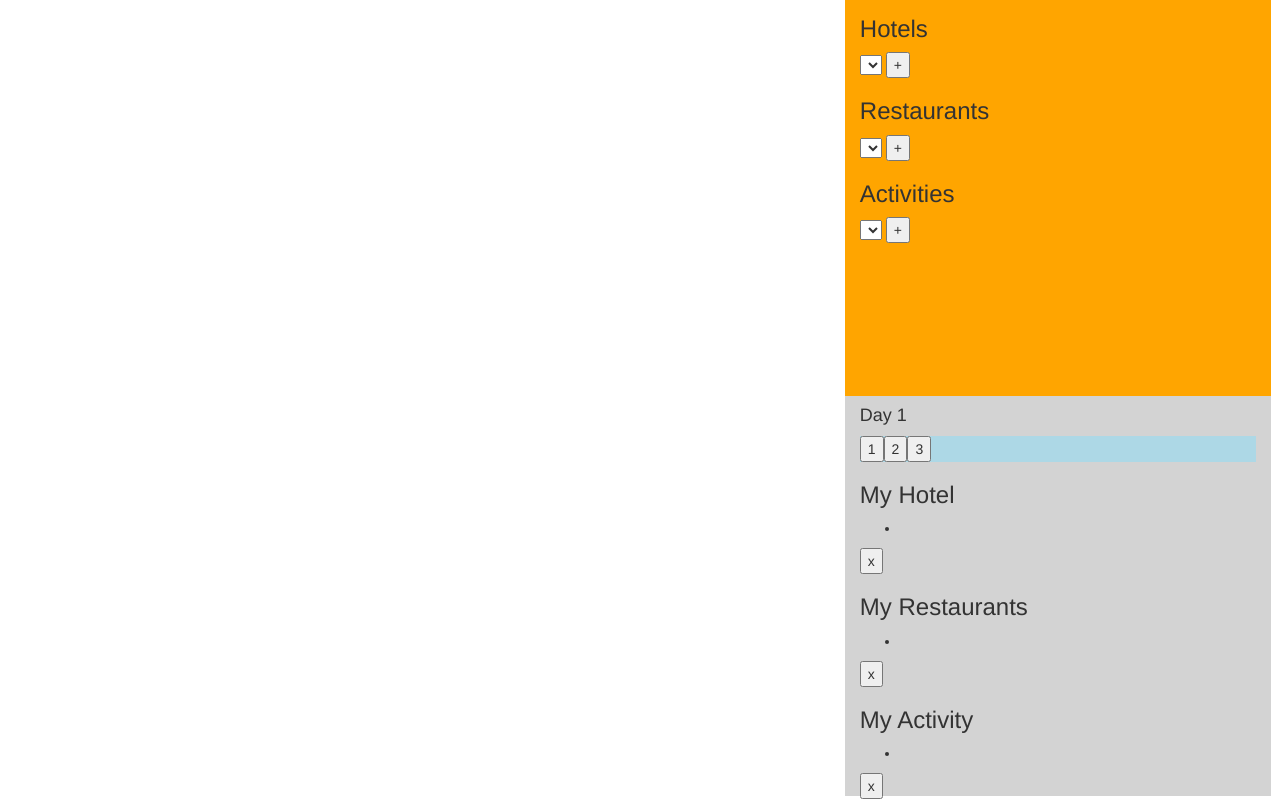
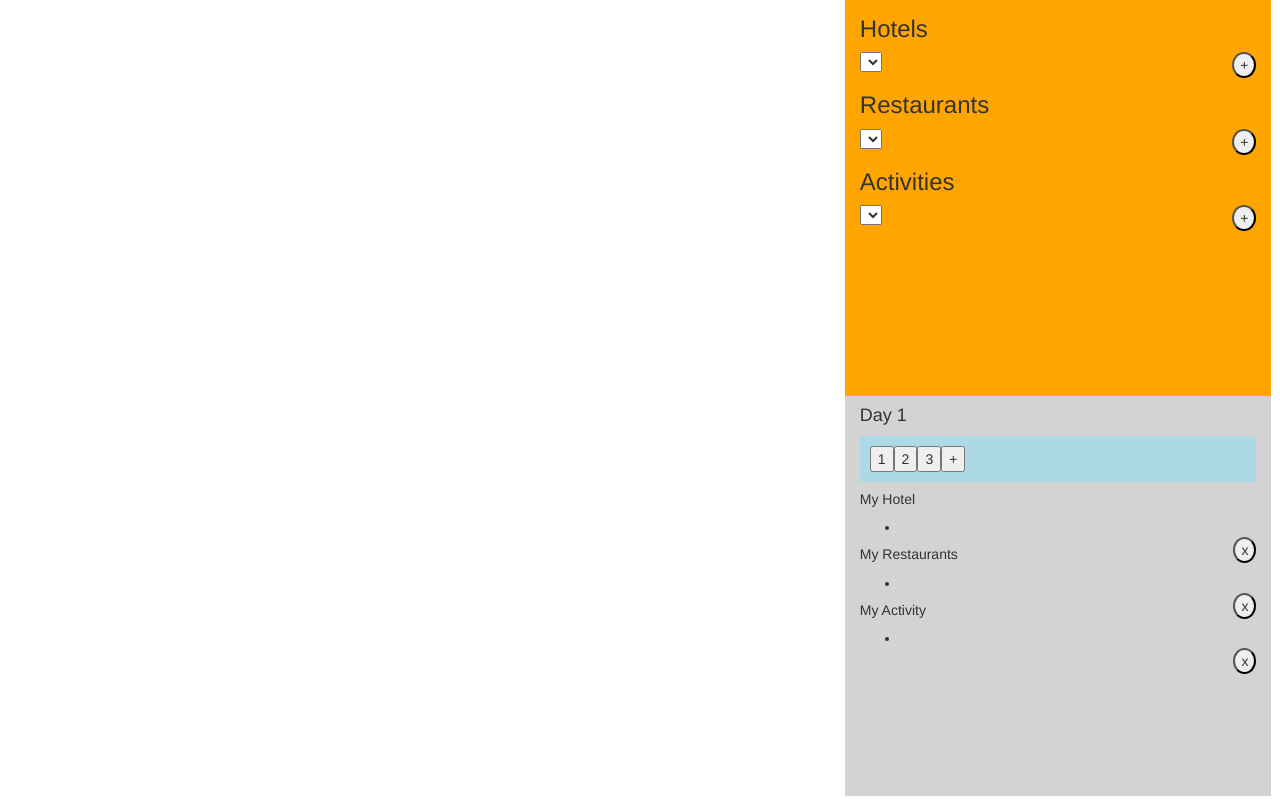
Before and after one commit to daniellarita/trip-planner, a website: page views/index.html in a window 1280 px wide. Shown: the part 56-855 px from the top of the page. Drawn offline with nearby package versions, Linux system fonts and the light colour scheme; some packages are replaced by stand-ins of ours; files that its build step writes are made by us from their sources.

Commit message:
finished static (part 1)

```diff
--- a/public/stylesheets/style.css
+++ b/public/stylesheets/style.css
@@ -18,7 +18,14 @@
   height:50%;
 }
 
+.mini-nav{
+  width:100%;
+  padding:10px;
+}
 
+.btn-circle{
+  border-radius: 50%;
+}
 /*.navbar-inverse .navbar-nav &gt; li &gt; a, .navbar-inverse .navbar-brand {
     color: $your-color-here;
 }*/
--- a/views/layout.html
+++ b/views/layout.html
@@ -14,65 +14,65 @@
     </div>
     <content class="row">
       <div id="gmap">
-        <map class="col-md-8">
+        <map class="col-md-8 col-xs-12">
         </map>
       </div>
-      <side class="col-md-4" style="background-color: orange;">
+      <side class="col-md-4 col-xs-12" style="background-color: orange;">
         <choose>
-          <hotel-choices>
+          <choices>
             <h3>Hotels</h3>
             <select>
               {% for hotel in hotels %}
               <option>{{hotel.name}}</option>
               {% endfor %}
             </select>
-            <button>+</button>
-          </hotel-choices>
-          <restaurant-choices>
+            <button class="pull-right btn-circle">+</button>
+          </choices>
+          <choices>
             <h3>Restaurants</h3>
             <select>
               {% for restaurant in restaurants %}
               <option>{{restaurant.name}}</option>
               {% endfor %}
             </select>
-            <button>+</button>
-          </restaurant-choices>
-          <activity-choices>
+            <button class="pull-right btn-circle">+</button>
+          </choices>
+          <choices>
             <h3>Activities</h3>
             <select>
               {% for activity in activities %}
               <option>{{activity.name}}</option>
               {% endfor %}
             </select>
-            <button>+</button>
-          </activity-choices>
+            <button class="pull-right btn-circle">+</button>
+          </choices>
         </choose>
       </side>
-      <side class="col-md-4" style="background-color: lightgray;">
+      <side class="col-md-4 col-xs-12" style="background-color: lightgray;">
         <span><h4>Day 1</h4></span>
-        <div style="background-color:lightblue"><span><button>1</button><button>2</button><button>3</button></span>
+        <div style="background-color:lightblue" class="mini-nav"><span><button>1</button><button>2</button><button>3</button><button>+</button></span>
         </div>
         <choose>
           <hotel-itinerary>
-            <h3>My Hotel</h3>
+            <h5>My Hotel</h5>
             <ul>
-              <li>
+              <li></li>
+              <button class="pull-right btn-circle">x</button>
             </ul>
-            <button>x</button>
           </hotel-itinerary>
           <restaurant-itinerary>
-            <h3>My Restaurants</h3>
+            <h5>My Restaurants</h5>
             <ul>
-              <li>
+              <li></li>
+              <button class="pull-right btn-circle">x</button>
             </ul>
-            <button>x</button>
           </restaurant-itinerary>
           <activity-itinerary>
-            <h3>My Activity</h3>
+            <h5>My Activity</h5>
             <ul>
-              <li>
+              <li></li>
+              <button class="pull-right btn-circle">x</button>
             </ul>
-            <button>x</button>
           </activity-itinerary>
         </choose>
       </side>
```
